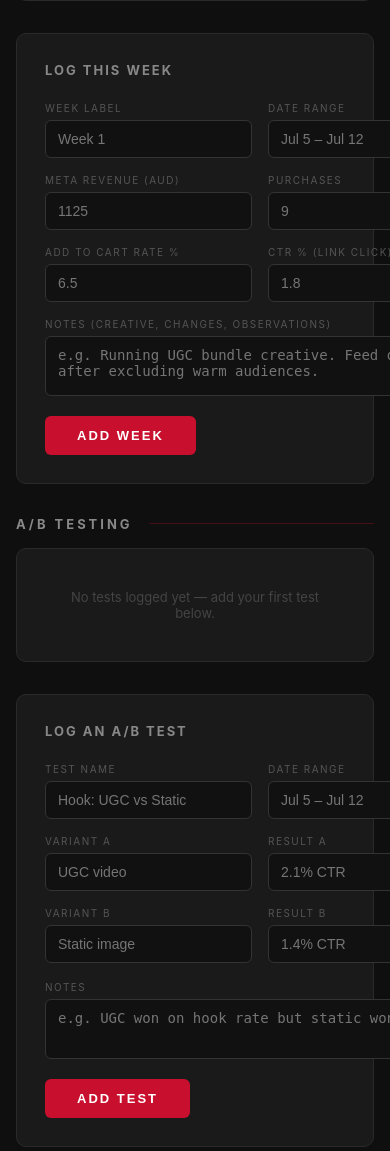
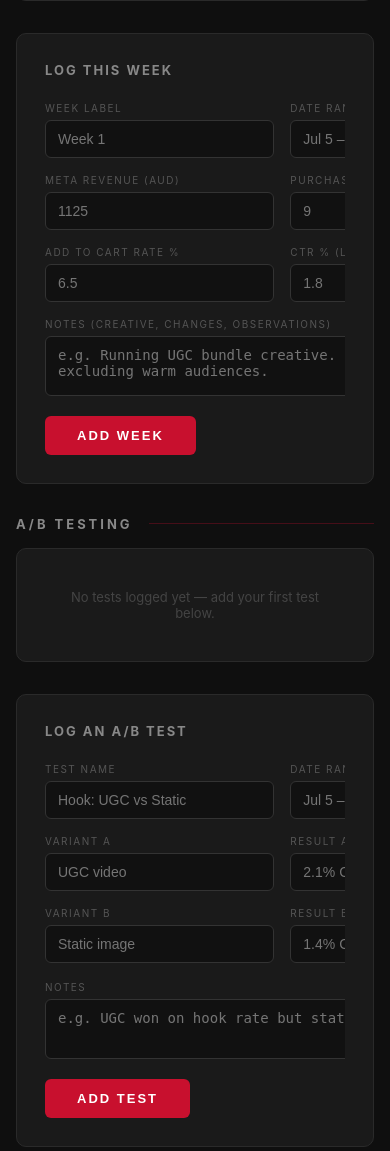
Before and after one commit to DialledPortal/Dialled-Portal, a Python web app: template templates/dashboard.html in a window 390 px wide; the page is wider, and only the part inside the window is pictured. Shown: the part 1874-3025 px from the top of that part. Run offline with Jinja, Linux system fonts and the light colour scheme; the template is opened without the code that fills it, so the values that code supplies are empty.

Commit message:
Update dashboard.html

```diff
--- a/templates/dashboard.html
+++ b/templates/dashboard.html
@@ -57,7 +57,8 @@
   /* Add week form */
   .form-card { background: #1a1a1a; border: 1px solid #2a2a2a; border-radius: 10px; padding: 28px; }
   .form-card h3 { font-size: 13px; letter-spacing: 2px; text-transform: uppercase; color: #888; margin-bottom: 24px; }
-  .form-grid { display: grid; grid-template-columns: repeat(3, 1fr); gap: 16px; }
+  .form-scroll { overflow-x: auto; }
+  .form-grid { display: grid; grid-template-columns: repeat(3, minmax(200px, 1fr)); gap: 16px; min-width: 720px; }
   .form-group { display: flex; flex-direction: column; gap: 6px; }
   .form-group label { font-size: 10px; letter-spacing: 1.5px; text-transform: uppercase; color: #555; }
   .form-group input, .form-group textarea, .form-group select { background: #111; border: 1px solid #333; border-radius: 6px; padding: 10px 12px; color: #fff; font-size: 14px; outline: none; transition: border 0.2s; }
@@ -89,15 +90,12 @@
   @media (max-width: 900px) {
     .summary-grid { grid-template-columns: repeat(2, 1fr); }
     .live-strip { grid-template-columns: repeat(2, 1fr); }
-    .form-grid { grid-template-columns: repeat(2, 1fr); }
   }
 
   @media (max-width: 600px) {
     .container { padding: 20px 16px; }
     .summary-grid { grid-template-columns: 1fr; }
     .live-strip { grid-template-columns: 1fr; }
-    .form-grid { grid-template-columns: 1fr; }
-    .form-group textarea { grid-column: span 1; }
     .topbar { padding: 14px 18px; }
     .bench-row { gap: 8px; }
     .revenue-head { flex-direction: column; }
@@ -255,6 +253,7 @@
   <!-- Add week form -->
   <div class="form-card">
     <h3>Log This Week</h3>
+    <div class="form-scroll">
     <div class="form-grid">
       <div class="form-group">
         <label>Week Label</label>
@@ -292,6 +291,7 @@
         <label>Notes (creative, changes, observations)</label>
         <textarea id="notes" placeholder="e.g. Running UGC bundle creative. Feed outperforming Stories. CPP dropped after excluding warm audiences."></textarea>
       </div>
+    </div>
     </div>
     <button class="btn-submit" onclick="addWeek()">ADD WEEK</button>
   </div>
@@ -343,6 +343,7 @@
 
   <div class="form-card">
     <h3>Log an A/B Test</h3>
+    <div class="form-scroll">
     <div class="form-grid">
       <div class="form-group">
         <label>Test Name</label>
@@ -384,6 +385,7 @@
         <label>Notes</label>
         <textarea id="test_notes" placeholder="e.g. UGC won on hook rate but static won on CVR."></textarea>
       </div>
+    </div>
     </div>
     <button class="btn-submit" onclick="addTest()">ADD TEST</button>
   </div>
```
